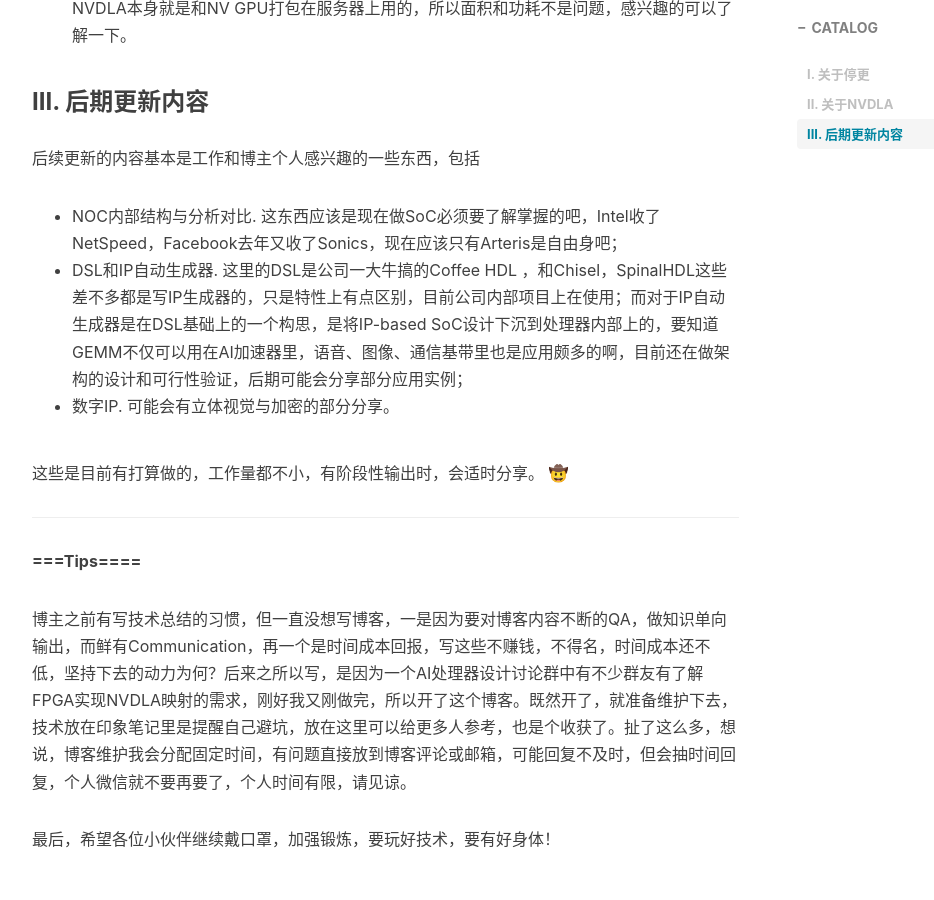
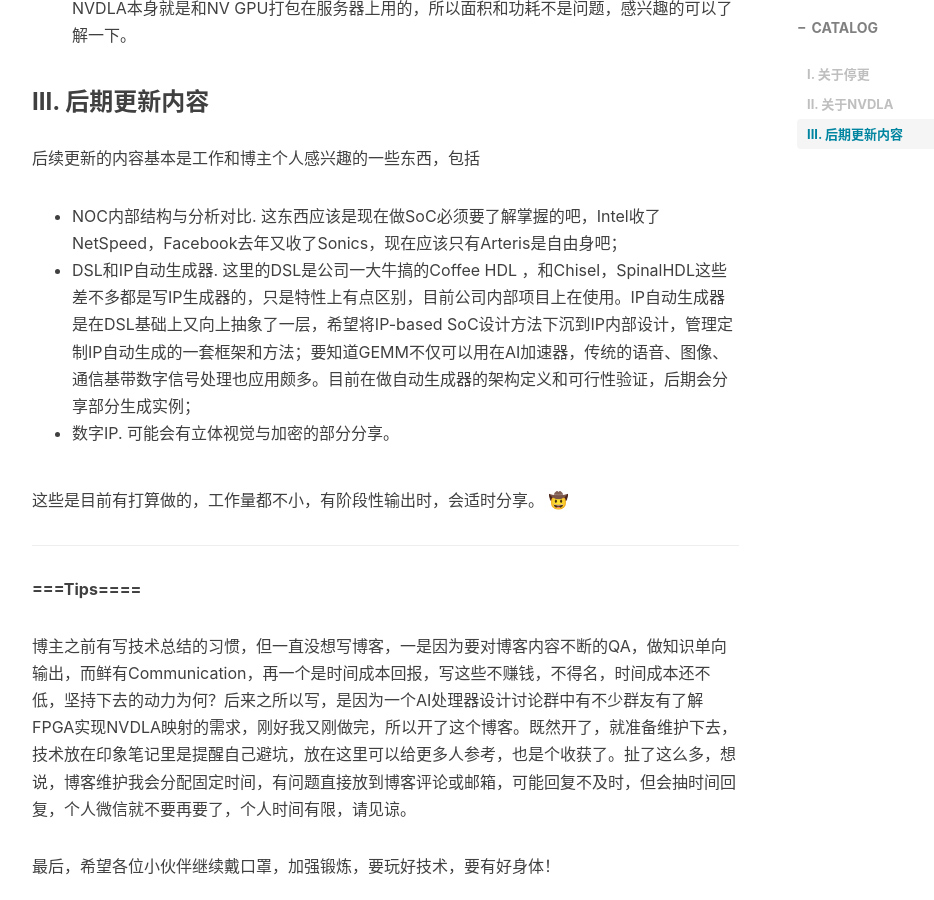
Before and after one commit to VVViy/VVViy.github.io, a Jekyll site: the page built from _posts/2020-04-06-recover.md, in a window 1280 px wide and 900 px high, scrolled down 1038 px. Shown: the whole window, without its empty margins (233-1167 px from the left). Built offline with Jekyll 4.4.1, drawn with Linux system fonts in a browser that asks for light colours; nearby versions of some CDN libraries; emoji names are drawn with the system emoji font; comment, search, counter and statistics services are not loaded.

Commit message:
Update 2020-04-06-recover.md

```diff
--- a/_posts/2020-04-06-recover.md
+++ b/_posts/2020-04-06-recover.md
@@ -25,7 +25,7 @@ tags:
 后续更新的内容基本是工作和博主个人感兴趣的一些东西，包括
 
 * NOC内部结构与分析对比. 这东西应该是现在做SoC必须要了解掌握的吧，Intel收了NetSpeed，Facebook去年又收了Sonics，现在应该只有Arteris是自由身吧；
-* DSL和IP自动生成器. 这里的DSL是公司一大牛搞的Coffee HDL ，和Chisel，SpinalHDL这些差不多都是写IP生成器的，只是特性上有点区别，目前公司内部项目上在使用；而对于IP自动生成器是在DSL基础上的一个构思，是将IP-based SoC设计下沉到处理器内部上的，要知道GEMM不仅可以用在AI加速器里，语音、图像、通信基带里也是应用颇多的啊，目前还在做架构的设计和可行性验证，后期可能会分享部分应用实例；
+* DSL和IP自动生成器. 这里的DSL是公司一大牛搞的Coffee HDL ，和Chisel，SpinalHDL这些差不多都是写IP生成器的，只是特性上有点区别，目前公司内部项目上在使用。IP自动生成器是在DSL基础上又向上抽象了一层，希望将IP-based SoC设计方法下沉到IP内部设计，管理定制IP自动生成的一套框架和方法；要知道GEMM不仅可以用在AI加速器，传统的语音、图像、通信基带数字信号处理也应用颇多。目前在做自动生成器的架构定义和可行性验证，后期会分享部分生成实例；
 * 数字IP. 可能会有立体视觉与加密的部分分享。
 
 这些是目前有打算做的，工作量都不小，有阶段性输出时，会适时分享。 :cowboy_hat_face:
```
